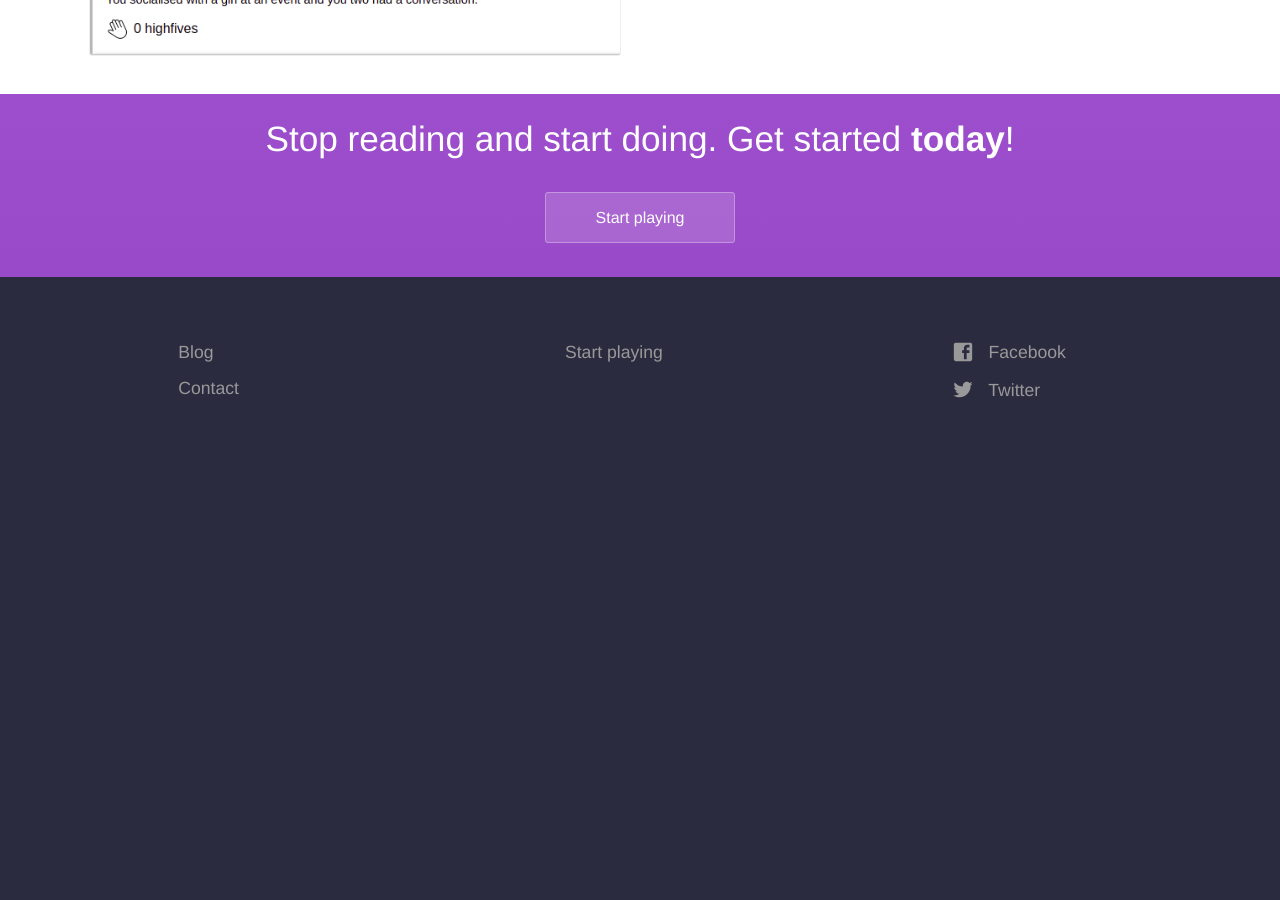
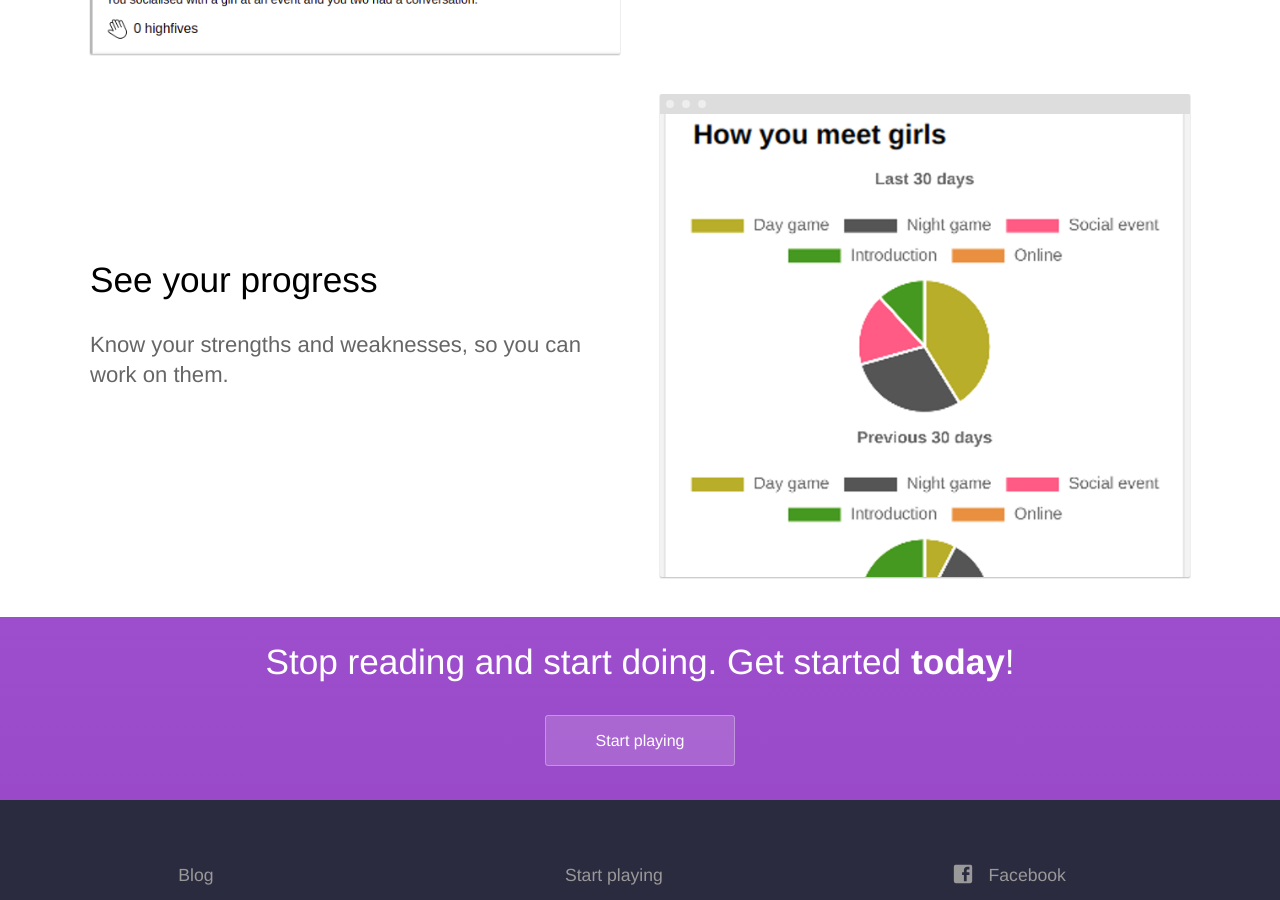
Before and after one commit to vantter/vantter.github.io, a Jekyll site: the page built from index.html, in a window 1280 px wide and 900 px high, scrolled down 1207 px. Built offline with Jekyll 4.4.1, drawn with Linux system fonts in a browser that asks for light colours; some web fonts are replaced; before the commit the page ends 1694 px from its top, so only the background shows below that.

Commit message:
Add graphs image

```diff
--- a/index.html
+++ b/index.html
@@ -34,6 +34,18 @@ description: Meet women by practicing, completing challenges and competing with
     </div>
   </section>
 
+  <section>
+    <div class="container flex">
+      <div class="text editable">
+        <h2>See your progress</h2>
+        <p>Know your strengths and weaknesses, so you can work on them.</p>
+      </div>
+      <div class="image">
+        <img src="/images/interactions-graphs.png" alt="Friends" class="screenshot editable" />
+      </div>
+    </div>
+  </section>
+
   <section class="bottom-cta">
     <h2 class="editable">Stop reading and start doing. Get started <strong>today</strong>!</h2>
     <div class="button alt"><a href="https://app.vantter.com">Start playing</a></div>
```
Also changed, not shown: images/interactions-graphs.png (added).
